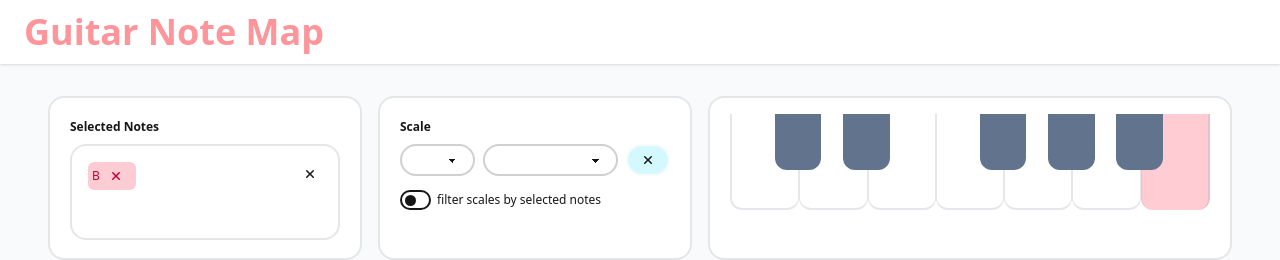
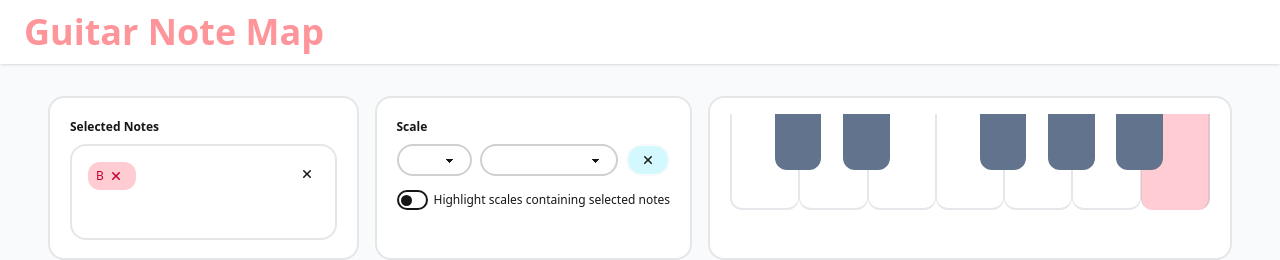
Before and after one commit to npi3pak/guitar-note-map, a React (Vite) app: page / in a window 1280 px wide. Both pictures are taken after a click on the button "B4". Shown: the top 260 px of the page. Built offline with nearby package versions, Linux system fonts and the light colour scheme.

Commit message:
fix css layout

```diff
--- a/src/components/ScaleSelector/index.tsx
+++ b/src/components/ScaleSelector/index.tsx
@@ -59,7 +59,13 @@ export const ScaleSelector = () => {
                     >
                         <option value={null} />
                         {keysToDisplay.map((scaleKey, item) => (
-                            <option className={classnames({ 'text-info': scaleKey.makeAsFiltered })} key={item}>
+                            <option
+                                className={classnames(
+                                    { 'bg-info/25 text-info-content/50 my-1 text-xs': scaleKey.makeAsFiltered },
+                                    'font-semibold',
+                                )}
+                                key={item}
+                            >
                                 {scaleKey.name}
                             </option>
                         ))}
@@ -71,7 +77,13 @@ export const ScaleSelector = () => {
                     >
                         <option value={null} />
                         {scalesToDisplay.map((scaleName, item) => (
-                            <option className={classnames({ 'text-info': scaleName.makeAsFiltered })} key={item}>
+                            <option
+                                className={classnames(
+                                    { 'bg-info/25 text-info-content/50 my-1 text-xs': scaleName.makeAsFiltered },
+                                    'font-semibold',
+                                )}
+                                key={item}
+                            >
                                 {scaleName.name}
                             </option>
                         ))}
@@ -87,7 +99,7 @@ export const ScaleSelector = () => {
                         onChange={() => toggleScaleFilter()}
                         className={`toggle toggle-sm ${isFiltered ? 'text-info/50' : 'text-base-content'}`}
                     />
-                    filter scales by selected notes
+                    Highlight scales containing selected notes
                 </label>
                 <NoteList />
             </fieldset>
--- a/src/components/TopPanels/index.tsx
+++ b/src/components/TopPanels/index.tsx
@@ -4,12 +4,12 @@ import { Piano } from '../Piano';
 import { ScaleSelector } from '../ScaleSelector';
 
 const NoteSelectedLabel = ({ note = 'C', onDelete }) => (
-    <div className="flex items-center px-1 rounded-md bg-secondary text-secondary-content h-7">
+    <div className="flex items-center px-1 rounded-xl bg-secondary text-secondary-content h-7 px-2">
         <div>{note}</div>
         <button
             type="button"
             aria-label={`Remove ${note}`}
-            className="btn btn-ghost btn-xs btn-circle mx-1"
+            className="btn btn-ghost btn-xs btn-circle"
             onClick={() => onDelete(note)}
         >
             {xIcon}
```
